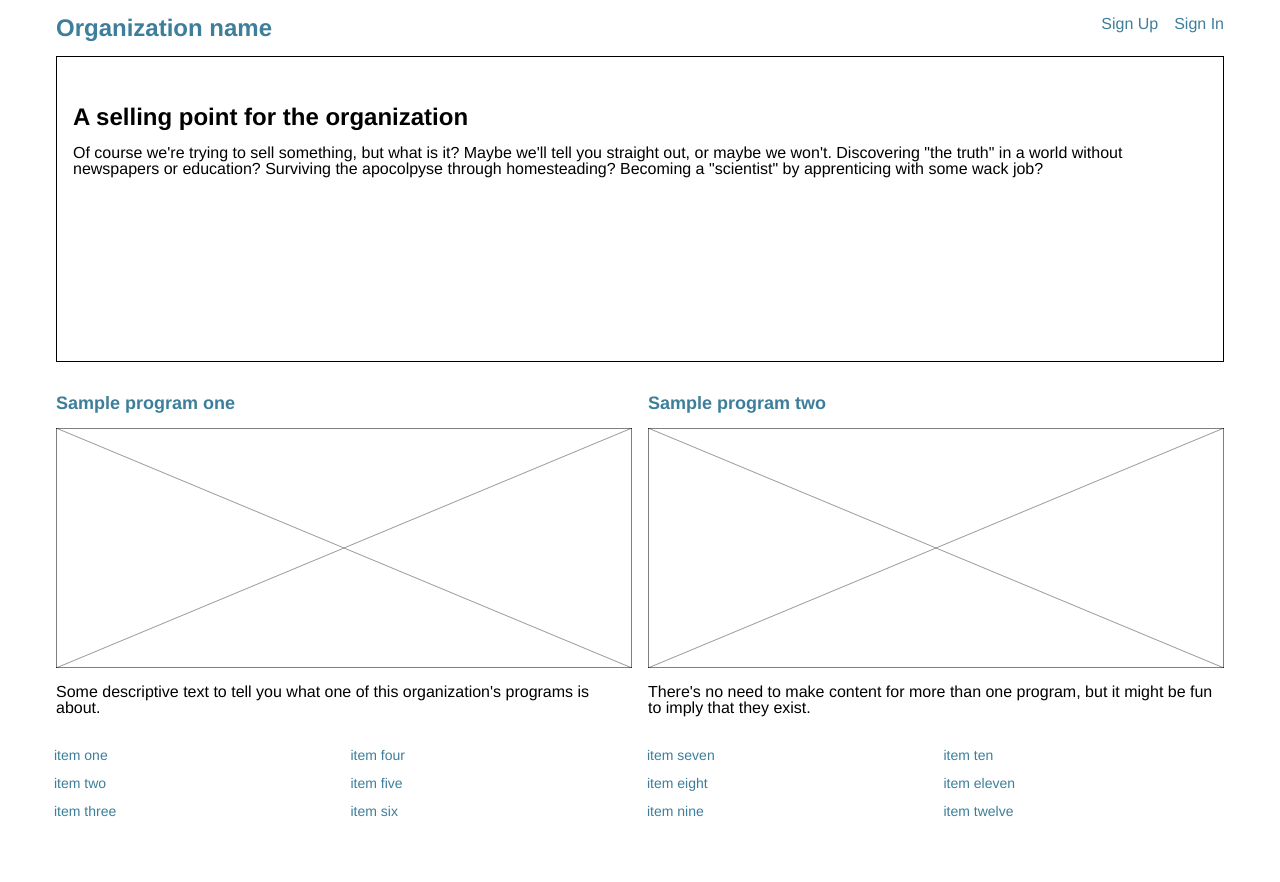
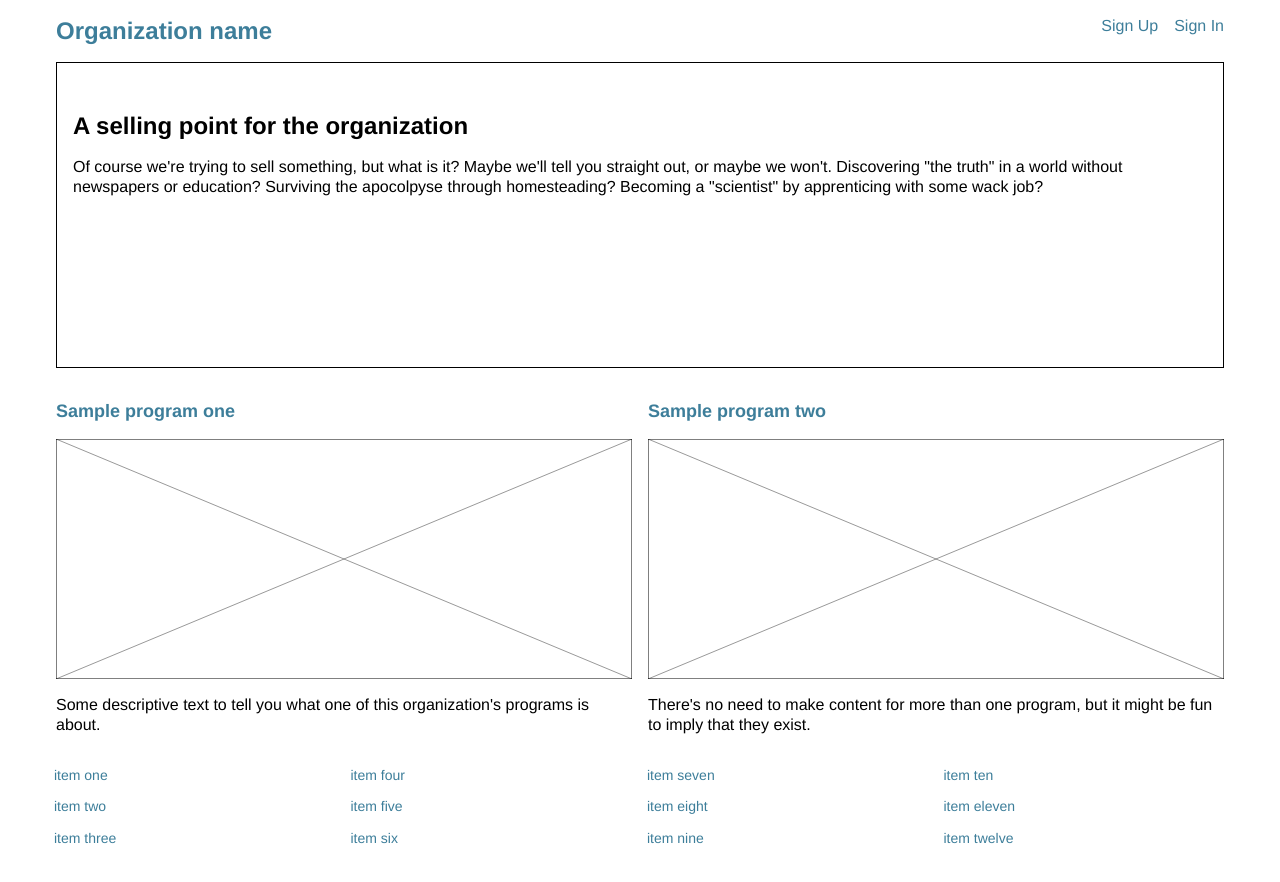
Before and after one commit to johnjung/design_after_the_end_of_the_world, a plain HTML site: page index.html in a window 1280 px wide. Drawn offline with Linux system fonts and the light colour scheme.

Commit message:
Updated line height.

```diff
--- a/static/css/dateotw.css
+++ b/static/css/dateotw.css
@@ -29,8 +29,8 @@ footer, header, hgroup, menu, nav, section {
   display: block;
 }
 body {
-  line-height: 1;
-    margin-bottom: 4em;
+  line-height: 1.25;
+  margin-bottom: 4em;
 }
 ol, ul {
   list-style: none;
```
